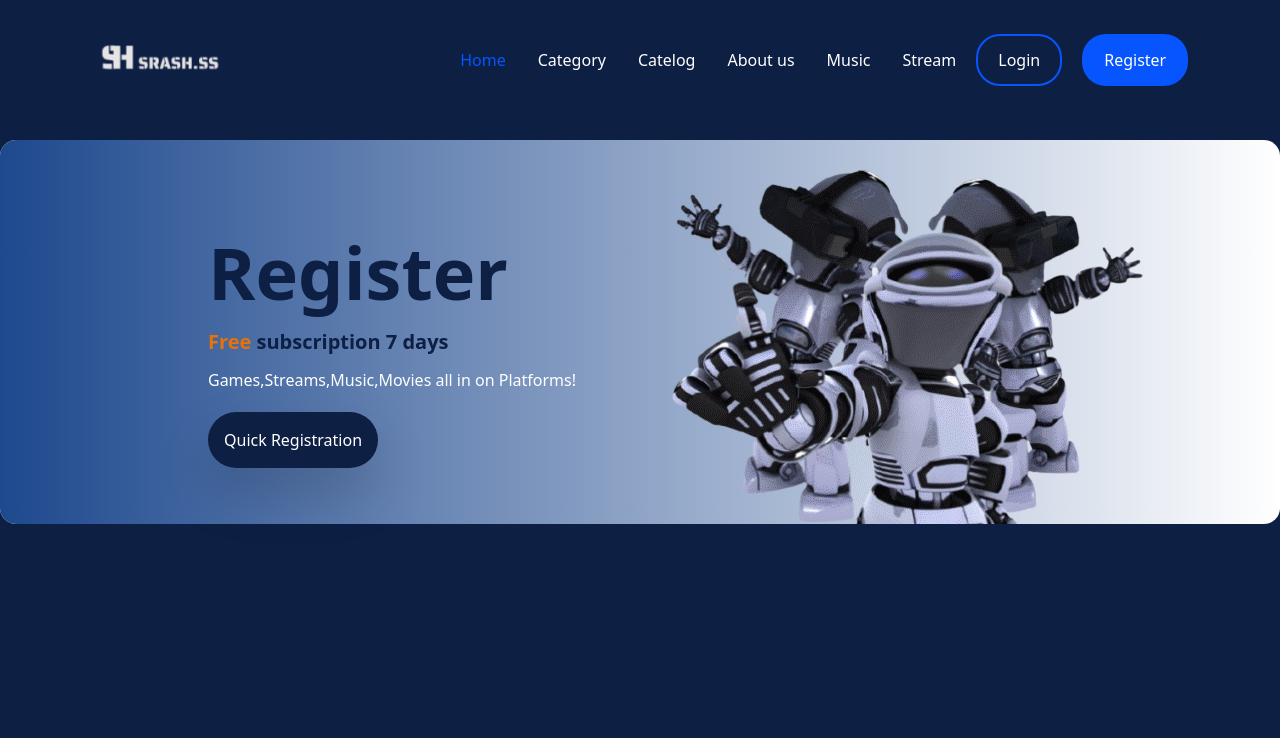
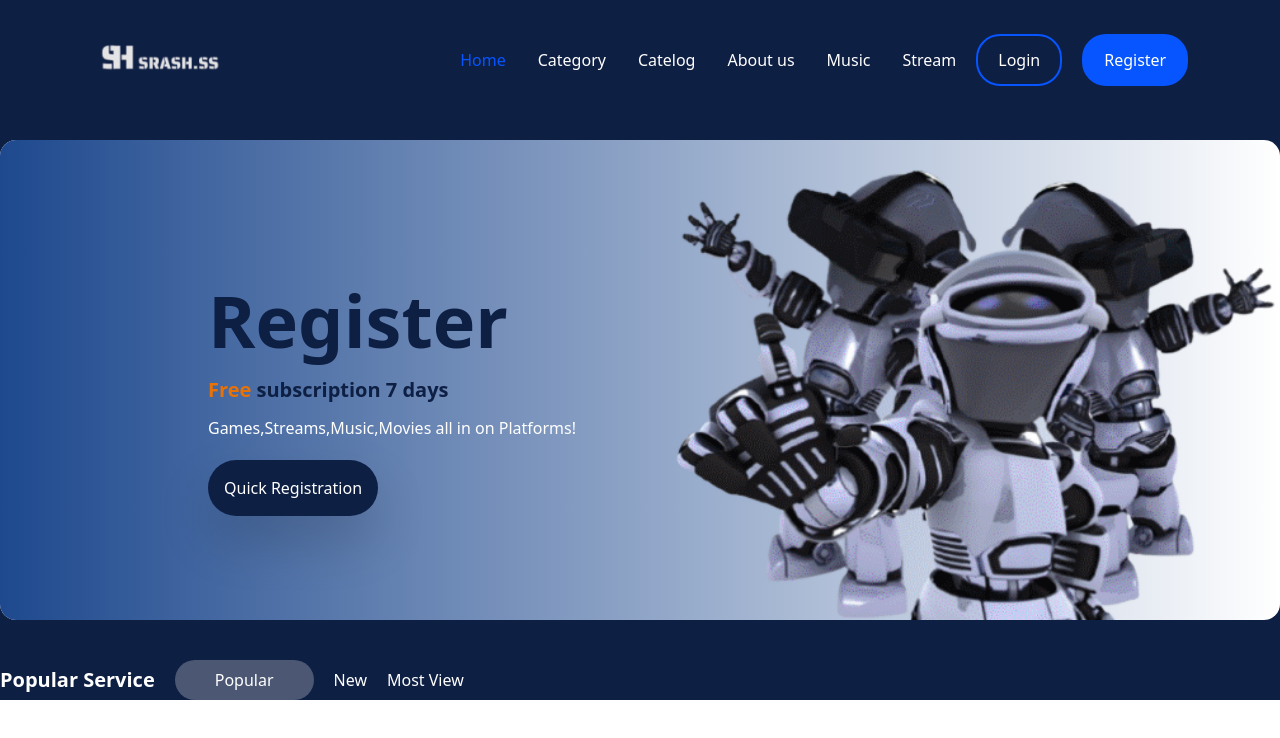
Before and after one commit to NatiDeme/react-landing-page, a React (Vite) app: page / in a window 1280 px wide. Shown: the top 738 px of the page. Built offline with nearby package versions, Linux system fonts and the light colour scheme.

Commit message:
Add filter component to codebase

```diff
--- a/src/App.jsx
+++ b/src/App.jsx
@@ -1,11 +1,13 @@
+import Catagory from "./components/catagory";
 import Landingmain from "./components/landingmain";
 import Navbar from "./components/navbar";
 
 function App() {
   return (
-    <div>
+    <div className="bg-brand-blue">
       <Navbar />
       <Landingmain />
+      <Catagory />
     </div>
   );
 }
--- /dev/null
+++ b/src/components/catagory.jsx
@@ -0,0 +1,10 @@
+import React from "react";
+import FilterComponent from "./filter";
+
+export default function Catagory() {
+  return (
+    <div>
+      <FilterComponent />
+    </div>
+  );
+}
--- /dev/null
+++ b/src/components/filter.jsx
@@ -0,0 +1,18 @@
+import React from "react";
+
+export default function FilterComponent() {
+  return (
+    <div className="mt-10">
+      <div>
+        <ul className="text-white flex items-center gap-5">
+          <li className="text-xl font-semibold">Popular Service</li>
+          <li className="bg-brand-neutral px-10 py-2 rounded-3xl bg-opacity-25">
+            Popular
+          </li>
+          <li>New</li>
+          <li>Most View</li>
+        </ul>
+      </div>
+    </div>
+  );
+}
--- a/src/components/landingmain.jsx
+++ b/src/components/landingmain.jsx
@@ -9,12 +9,12 @@ import landing from "../assets/landingrobots.png";
 export default function Landingmain() {
   return (
     <div>
-      <div className="bg-[#0e1f44] h-screen pt-10">
-        <div className="bg-brand-neutral rounded-2xl flex ">
-          <div className="bg-gradient-to-r from-[#1e498e] rounded-2xl pt-10 px-52 h-96 w-full flex items-center justify-between">
+      <div className="bg-[#0e1f44] pt-10">
+        <div className="bg-brand-neutral rounded-2xl flex">
+          <div className="bg-gradient-to-r from-[#1e498e] rounded-2xl h-[30rem] pt-10 px-52 w-full flex items-center justify-between">
             <ArrowLeftCircleIcon className="text-brand-yellow h-6 w-6" />
             <Maintext />
-            <img src={landing} alt="robots" className="pb-4" />
+            <img src={landing} alt="robots" className="pb-4 h-[29.5rem]" />
             <ArrowRightCircleIcon className="text-brand-yellow h-6 w-6" />
           </div>
         </div>
```
